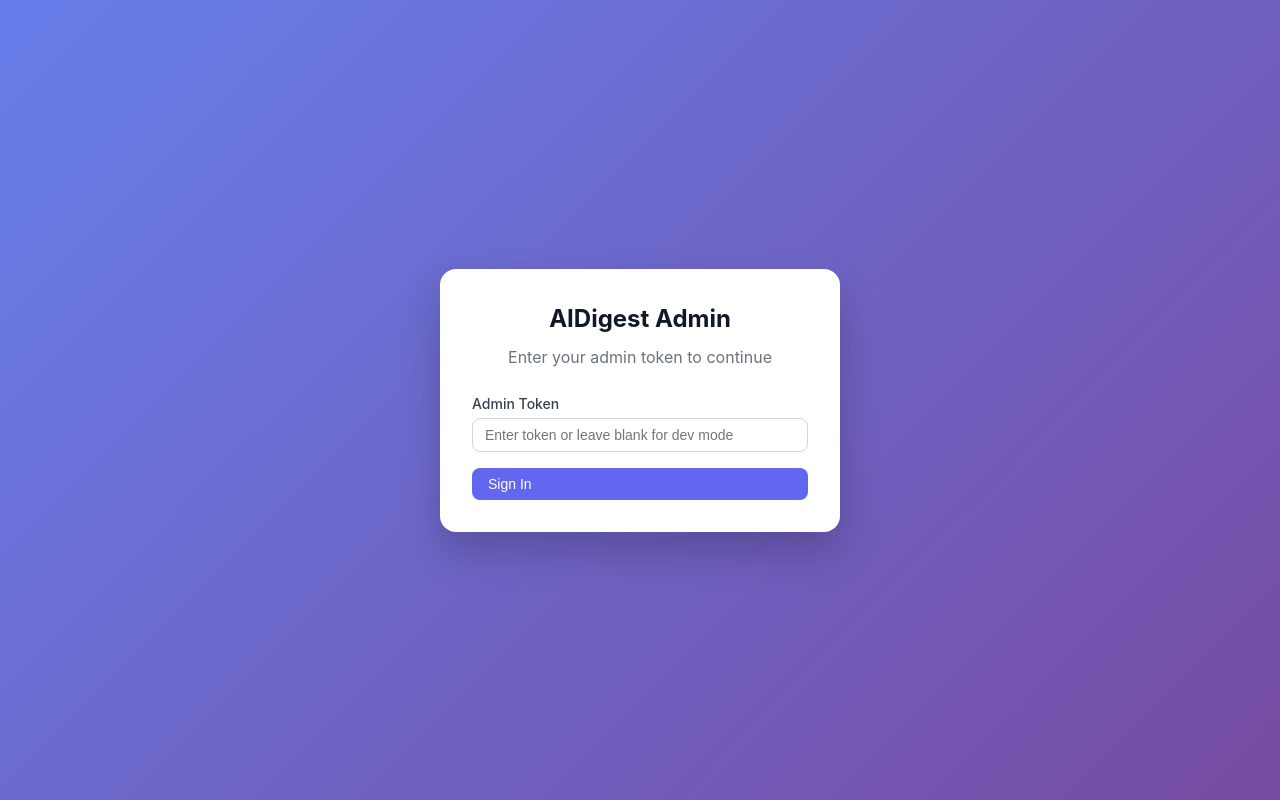
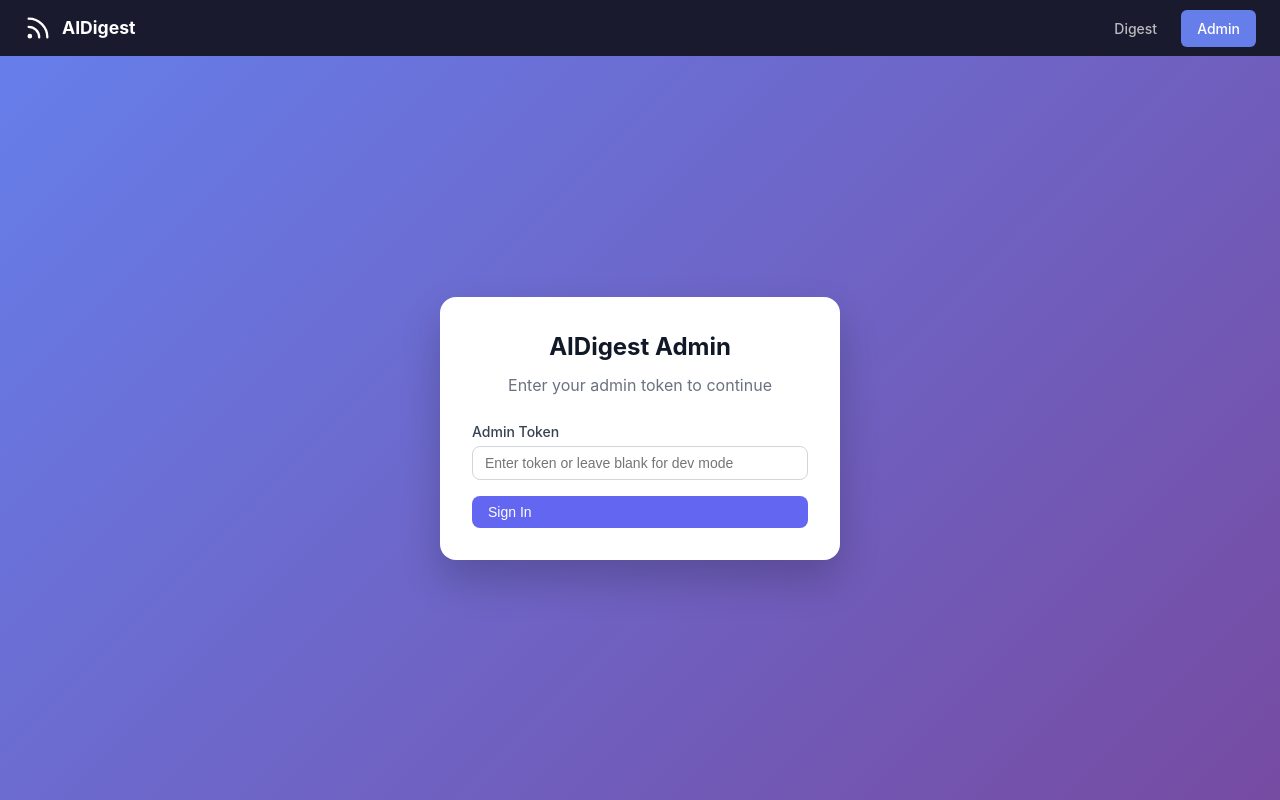
Before and after one commit to jbherrera17/ai-digest, a plain HTML site: page public/admin.html in a window 1280 px wide. Drawn offline with Linux system fonts and the light colour scheme.

Commit message:
Add navigation bar to digest and admin pages
- Consistent navbar with AIDigest branding
- Links between Digest and Admin views
- Active state indicator for current page

Co-Authored-By: Claude Opus 4.5 <noreply@anthropic.com>

```diff
--- a/public/admin.html
+++ b/public/admin.html
@@ -33,10 +33,60 @@
             line-height: 1.5;
         }
 
+        /* Navbar */
+        .navbar {
+            background: #1a1a2e;
+            padding: 0 24px;
+            display: flex;
+            align-items: center;
+            justify-content: space-between;
+            height: 56px;
+            position: fixed;
+            top: 0;
+            left: 0;
+            right: 0;
+            z-index: 50;
+        }
+        .navbar-brand {
+            display: flex;
+            align-items: center;
+            gap: 10px;
+            color: white;
+            text-decoration: none;
+            font-weight: 700;
+            font-size: 1.1rem;
+        }
+        .navbar-brand svg {
+            width: 28px;
+            height: 28px;
+        }
+        .navbar-links {
+            display: flex;
+            gap: 8px;
+        }
+        .navbar-link {
+            padding: 8px 16px;
+            border-radius: 6px;
+            color: rgba(255,255,255,0.7);
+            text-decoration: none;
+            font-size: 0.875rem;
+            font-weight: 500;
+            transition: all 0.2s;
+        }
+        .navbar-link:hover {
+            color: white;
+            background: rgba(255,255,255,0.1);
+        }
+        .navbar-link.active {
+            color: white;
+            background: #667eea;
+        }
+
         /* Layout */
         .app {
             display: flex;
             min-height: 100vh;
+            padding-top: 56px;
         }
 
         .sidebar {
@@ -45,7 +95,8 @@
             color: white;
             padding: 1.5rem;
             position: fixed;
-            height: 100vh;
+            top: 56px;
+            height: calc(100vh - 56px);
             overflow-y: auto;
         }
 
@@ -590,7 +641,8 @@
             display: flex;
             justify-content: center;
             align-items: center;
-            min-height: 100vh;
+            min-height: calc(100vh - 56px);
+            margin-top: 56px;
             background: linear-gradient(135deg, #667eea 0%, #764ba2 100%);
         }
 
@@ -649,6 +701,22 @@
     </style>
 </head>
 <body>
+    <!-- Navbar -->
+    <nav class="navbar">
+        <a href="/" class="navbar-brand">
+            <svg xmlns="http://www.w3.org/2000/svg" viewBox="0 0 24 24" fill="none" stroke="currentColor" stroke-width="2" stroke-linecap="round" stroke-linejoin="round">
+                <path d="M4 11a9 9 0 0 1 9 9"></path>
+                <path d="M4 4a16 16 0 0 1 16 16"></path>
+                <circle cx="5" cy="19" r="1"></circle>
+            </svg>
+            AIDigest
+        </a>
+        <div class="navbar-links">
+            <a href="/" class="navbar-link">Digest</a>
+            <a href="/admin" class="navbar-link active">Admin</a>
+        </div>
+    </nav>
+
     <!-- Auth Screen -->
     <div id="authScreen" class="auth-screen">
         <div class="auth-card">
```
Also changed, not shown: public/index.html (+59 -1 lines).
